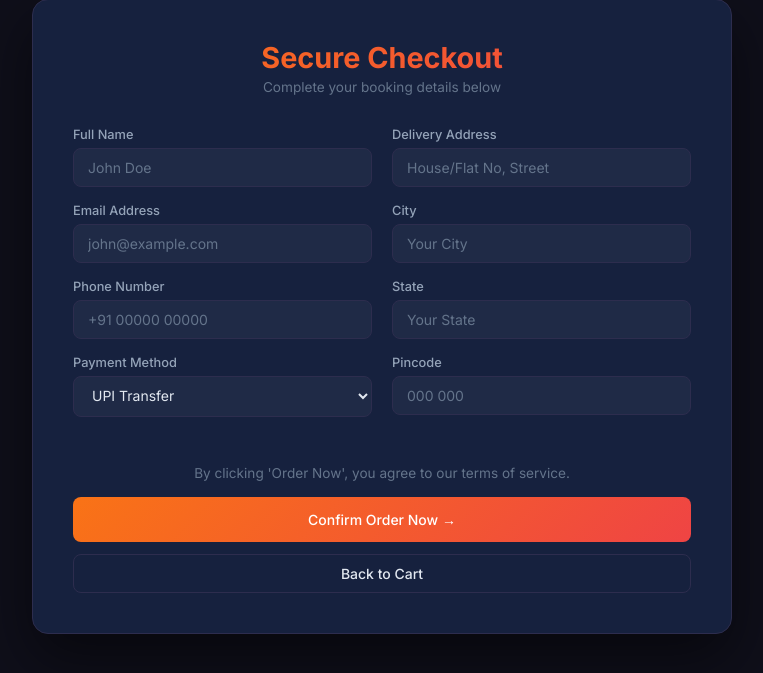
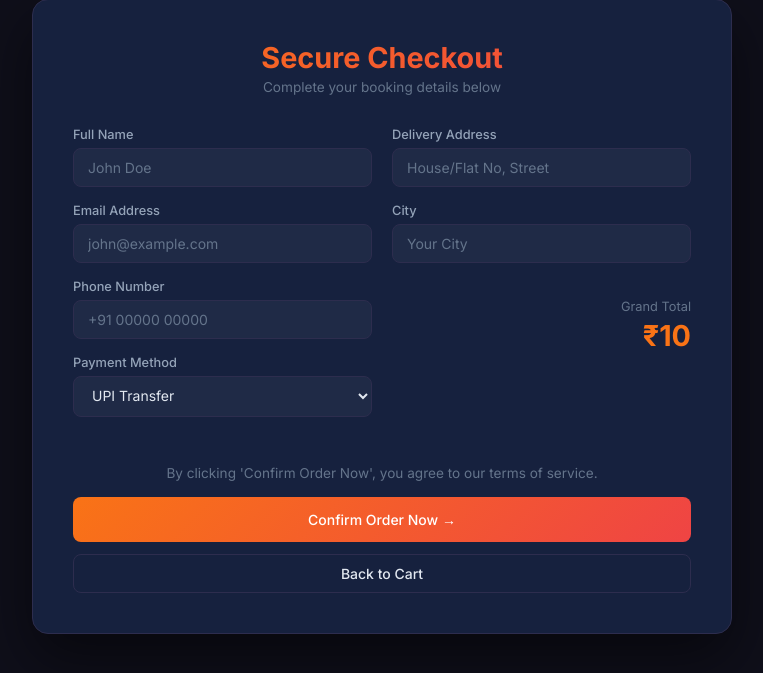
Before and after one commit to Priyansh-Mandkaria/Event_Pro, a FastAPI app: template templates/checkout.html in a window 1280 px wide. Shown: the part 84-757 px from the top of the page, without its empty margins (258-1021 px from the left). Run offline with FastAPI, Linux system fonts and the light colour scheme; the template is opened without the code that fills it: most values are stand-ins (such as "Sample title", 1, 10 or a date in 2020).

Commit message:
Fix: Unify checkout routes and correct form fields to resolve final checkout errors

```diff
--- a/main.py
+++ b/main.py
@@ -283,7 +283,7 @@ def checkout_get(request: Request, db: Session = Depends(get_db)):
         if p: total += p.price * i.quantity
     return templates.TemplateResponse(request=request, name="checkout.html", context={"request": request, "total": total, "user": user})
 
-@app.post("/checkout")
+@app.post("/user/checkout")
 def checkout_post(request: Request, name: str = Form(...), email: str = Form(...), address: str = Form(...), city: str = Form(...),
                   phone: str = Form(...), payment: str = Form(...), total_amount: float = Form(...), db: Session = Depends(get_db)):
     user = get_current_user_from_cookie(request, db)
--- a/templates/checkout.html
+++ b/templates/checkout.html
@@ -15,6 +15,9 @@
         </div>
 
         <form action="/user/checkout" method="POST">
+          <!-- Pass the grand total to the backend -->
+          <input type="hidden" name="total_amount" value="{{ total }}">
+
           <div class="grid-2">
             <!-- Left Side -->
             <div>
@@ -28,11 +31,11 @@
               </div>
               <div class="form-group">
                 <label class="form-label">Phone Number</label>
-                <input type="text" name="number" class="form-control" placeholder="+91 00000 00000" required>
+                <input type="text" name="phone" class="form-control" placeholder="+91 00000 00000" required>
               </div>
               <div class="form-group">
                 <label class="form-label">Payment Method</label>
-                <select name="payment_method" class="form-control" required>
+                <select name="payment" class="form-control" required>
                   <option value="UPI">UPI Transfer</option>
                   <option value="Card">Credit/Debit Card</option>
                   <option value="Cash">Cash on Delivery</option>
@@ -50,19 +53,15 @@
                 <label class="form-label">City</label>
                 <input type="text" name="city" class="form-control" placeholder="Your City" required>
               </div>
-              <div class="form-group">
-                <label class="form-label">State</label>
-                <input type="text" name="state" class="form-control" placeholder="Your State" required>
-              </div>
-              <div class="form-group">
-                <label class="form-label">Pincode</label>
-                <input type="text" name="pincode" class="form-control" placeholder="000 000" required>
+              <div class="form-group" style="padding-top:20px; text-align:right;">
+                <div style="font-size:0.8rem; color:var(--text-muted); margin-bottom:4px;">Grand Total</div>
+                <div style="font-size:1.8rem; font-weight:700; color:var(--accent-orange);">₹{{ total }}</div>
               </div>
             </div>
           </div>
 
           <div style="margin-top:32px; text-align:center;">
-            <p style="color:var(--text-muted); font-size: 0.85rem; margin-bottom:16px;">By clicking 'Order Now', you agree to our terms of service.</p>
+            <p style="color:var(--text-muted); font-size: 0.85rem; margin-bottom:16px;">By clicking 'Confirm Order Now', you agree to our terms of service.</p>
             <button type="submit" class="btn btn-primary btn-full" style="padding: 14px;">Confirm Order Now →</button>
             <a href="/user/cart" class="btn btn-outline btn-full" style="margin-top:12px;">Back to Cart</a>
           </div>
```
